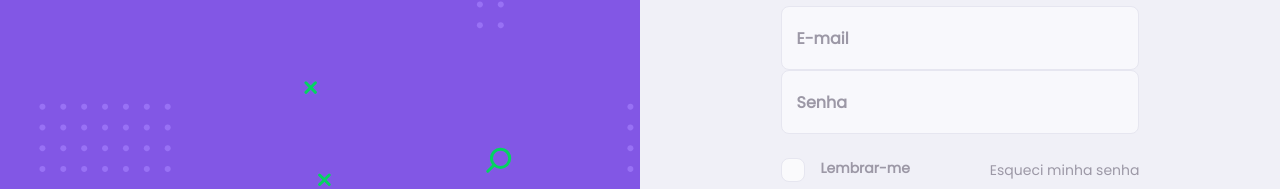
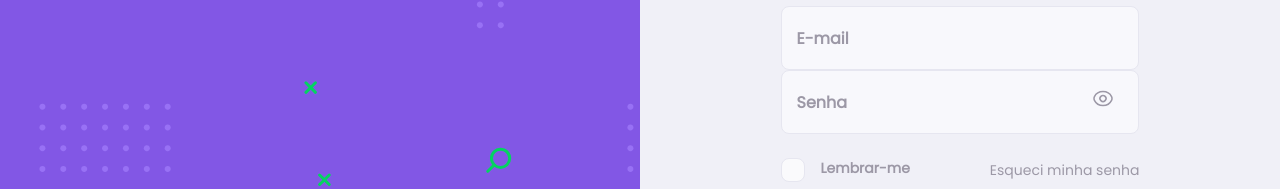
Before and after one commit to wejesuss/proffy-omnistack, a React (Create React App) app in the folder web/: page /login in a window 1280 px wide. Shown: the part 494-683 px from the top of the page. Built offline with nearby package versions, Linux system fonts and the light colour scheme.

Commit message:
refactor: add support to icon in the input & create leftbar with after pseudo-element

```diff
--- a/web/src/components/Input/index.tsx
+++ b/web/src/components/Input/index.tsx
@@ -5,23 +5,26 @@ import './styles.css';
 import { phone, currency } from '../../utils';
 
 interface InputProps extends InputHTMLAttributes<HTMLInputElement> {
+  leftBar?: boolean;
   label: string;
   upLabel?: { active: boolean };
   name: string;
   mask?: 'phone' | 'currency';
   setValue?: React.Dispatch<React.SetStateAction<string>>;
+  symbol?: React.ReactNode;
 }
 
 const Input: React.FC<InputProps> = ({
+  leftBar = false,
   name,
   label,
   upLabel,
   mask,
   setValue,
   children,
+  symbol,
   ...rest
 }) => {
-  console.log(upLabel);
   function handleKeyUp(e: FormEvent<HTMLInputElement>) {
     if (mask === 'phone') {
       const value = phone(e);
@@ -39,7 +42,7 @@ const Input: React.FC<InputProps> = ({
   }
 
   return (
-    <div className="input-block">
+    <div className={leftBar ? 'input-block left-bar' : 'input-block'}>
       <label
         htmlFor={name}
         className={upLabel ? `upLabel${upLabel.active ? ' up' : ''}` : ''}
@@ -47,7 +50,10 @@ const Input: React.FC<InputProps> = ({
         {label}
         {children && children}
       </label>
+
       <input type="text" {...rest} name={name} onKeyUp={handleKeyUp} />
+
+      {symbol && <div className="symbol">{symbol}</div>}
     </div>
   );
 };
--- a/web/src/components/Input/styles.css
+++ b/web/src/components/Input/styles.css
@@ -9,6 +9,9 @@
 
 .input-block label {
   font-size: 1.4rem;
+  font-weight: normal;
+  display: block;
+  color: var(--color-text-complement);
 }
 
 .input-block label.upLabel {
@@ -23,6 +26,7 @@
 .input-block label.upLabel.up {
   font-size: 1.4rem;
   top: 20%;
+  color: var(--color-small-info);
 }
 
 .input-block input {
@@ -37,6 +41,22 @@
   font: 1.6rem Archivo;
 }
 
+.input-block input[type="password"] {
+  padding: 0 5.6rem 0 1.6rem;
+}
+
+.input-block .symbol {
+  position: absolute;
+  right: 2.4rem;
+  top: 50%;
+  transform: translateY(-50%);
+  user-select: none;
+}
+
+.input-block .symbol button {
+  background: transparent;
+}
+
 .input-block:focus-within::after {
   content: '';
   width: calc(100% - 3.2rem);
@@ -47,3 +67,12 @@
   right: 1.6rem;
   bottom: 0;
 }
+
+.input-block.left-bar:focus-within::after {
+  width: 2px;
+  height: calc(100% - 2rem);
+  top: 1rem;
+  bottom: 1rem;
+  left: 1px;
+  right: unset;
+}
```
